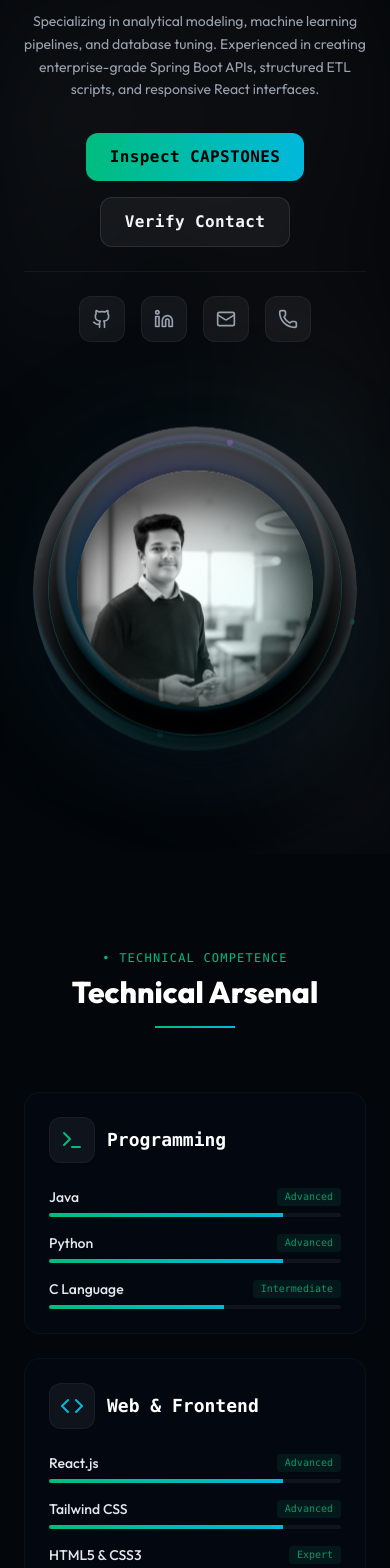
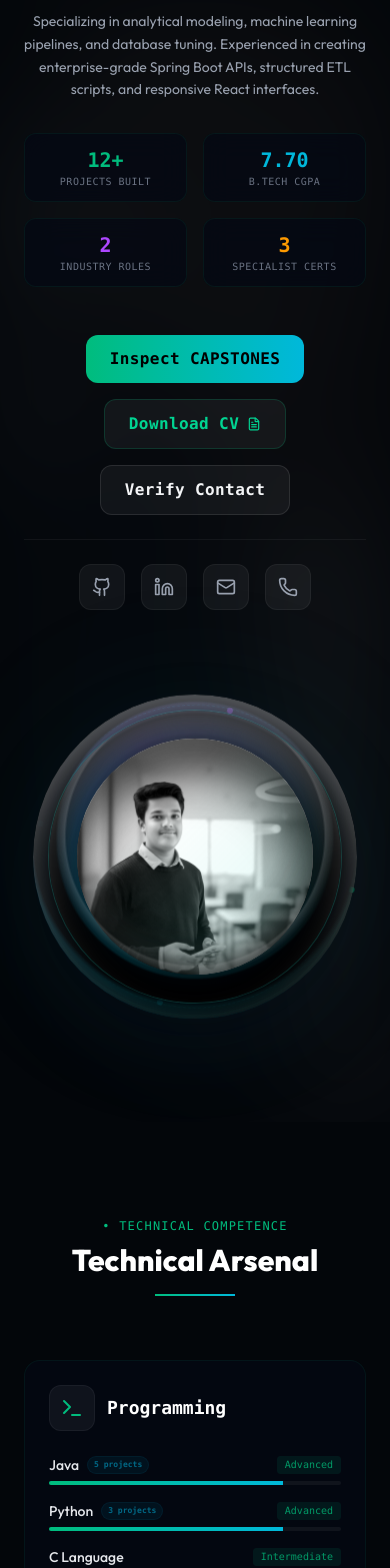
Before and after one commit to UdayPatnala/portifolio, a React (Vite) app: page / in a window 390 px wide. Shown: the part 320-1888 px from the top of the page. Built offline with nearby package versions, Linux system fonts and the light colour scheme.

Commit message:
feat: introduce dynamic projects-skills count link badges, interactive timelines for Education/Training, and a prominent Resume CV download action on Hero Section

```diff
--- a/src/App.jsx
+++ b/src/App.jsx
@@ -350,6 +350,22 @@ const SKILLS_DATA = [
   }
 ];
 
+const getProjectCountForSkill = (skillName) => {
+  const normalizedSkill = skillName.toLowerCase().trim();
+  return PROJECT_DATA.filter((proj) =>
+    proj.tags.some((tag) => {
+      const normalizedTag = tag.toLowerCase().trim();
+      if (normalizedTag.includes(normalizedSkill) || normalizedSkill.includes(normalizedTag)) return true;
+      if (normalizedSkill === "java" && normalizedTag.includes("java") && !normalizedTag.includes("javascript")) return true;
+      if (normalizedSkill === "git & github" && (normalizedTag.includes("git") || normalizedTag.includes("github"))) return true;
+      if (normalizedSkill === "html5 & css3" && (normalizedTag.includes("html") || normalizedTag.includes("css"))) return true;
+      if (normalizedSkill === "docker & vercel" && (normalizedTag.includes("docker") || normalizedTag.includes("vercel"))) return true;
+      if (normalizedSkill === "node.js & express" && (normalizedTag.includes("node") || normalizedTag.includes("express"))) return true;
+      return false;
+    })
+  ).length;
+};
+
 const TRAINING_DATA = [
   {
     role: "Machine Learning Trainee",
@@ -1087,6 +1103,31 @@ const App = () => {
               Specializing in analytical modeling, machine learning pipelines, and database tuning. Experienced in creating enterprise-grade Spring Boot APIs, structured ETL scripts, and responsive React interfaces.
             </motion.p>
 
+            {/* Quick Stats Grid */}
+            <motion.div
+              initial={{ opacity: 0, y: 20 }}
+              animate={{ opacity: 1, y: 0 }}
+              transition={{ duration: 0.6, delay: 0.35 }}
+              className="grid grid-cols-2 sm:grid-cols-4 gap-4 w-full max-w-lg pt-2 pb-4"
+            >
+              {[
+                { value: "12+", label: "Projects Built", color: "text-emerald-500" },
+                { value: "7.70", label: "B.Tech CGPA", color: "text-cyan-500" },
+                { value: "2", label: "Industry Roles", color: "text-purple-500" },
+                { value: "3", label: "Specialist Certs", color: "text-amber-500" }
+              ].map((stat, sidx) => (
+                <div
+                  key={sidx}
+                  className={`p-3 rounded-xl border glass-panel transition-all duration-300 hover:-translate-y-0.5 ${
+                    isDarkMode ? 'border-white/5 bg-white/[0.01]' : 'border-emerald-500/10 bg-slate-50'
+                  }`}
+                >
+                  <div className={`text-xl font-bold font-mono ${stat.color}`}>{stat.value}</div>
+                  <div className={`text-[10px] uppercase font-mono tracking-wider ${isDarkMode ? 'text-gray-500' : 'text-slate-500'}`}>{stat.label}</div>
+                </div>
+              ))}
+            </motion.div>
+
             {/* Quick Resume & Contact Action Buttons */}
             <motion.div
               initial={{ opacity: 0, y: 20 }}
@@ -1100,6 +1141,17 @@ const App = () => {
               >
                 Inspect CAPSTONES
               </button>
+              <a
+                href="/PATNALA UDAY KUMAR.pdf"
+                download="PATNALA UDAY KUMAR.pdf"
+                className={`px-6 py-3 border rounded-xl font-bold font-mono tracking-wide flex items-center gap-2 transition-all duration-300 cursor-none ${
+                  isDarkMode
+                    ? 'bg-white/5 border-emerald-500/20 text-emerald-400 hover:bg-emerald-500/5 hover:border-emerald-500/40'
+                    : 'bg-emerald-50/50 border-emerald-500/20 text-emerald-600 hover:bg-emerald-500/5 hover:border-emerald-500/30'
+                }`}
+              >
+                Download CV <FileText size={14} />
+              </a>
               <button
                 onClick={() => scrollToSection('connect')}
                 className={`px-6 py-3 border rounded-xl font-bold font-mono tracking-wide transition-all duration-300 cursor-none ${
@@ -1271,9 +1323,16 @@ const App = () => {
                       transition={{ type: "spring", stiffness: 300, damping: 20 }}
                     >
                       <div className="flex justify-between items-center text-sm mb-1.5">
+                        <div className="flex items-center gap-2">
                           <span className={`font-medium transition-colors duration-300 group-hover/item:text-emerald-500 dark:group-hover/item:text-emerald-400 ${
                             isDarkMode ? 'text-gray-200' : 'text-slate-700'
                           }`}>{skill.name}</span>
+                          {getProjectCountForSkill(skill.name) > 0 && (
+                            <span className="text-[8px] font-mono font-bold px-1.5 py-0.5 bg-cyan-500/10 text-cyan-600 dark:text-cyan-400 rounded-full border border-cyan-500/10 opacity-70 group-hover/item:opacity-100 transition-opacity">
+                              {getProjectCountForSkill(skill.name)} projects
+                            </span>
+                          )}
+                        </div>
                         <span className="text-[10px] font-mono text-emerald-600 dark:text-emerald-400 bg-emerald-500/10 px-2 py-0.5 rounded transition-transform group-hover/item:scale-105">
                           {skill.level}
                         </span>
@@ -1435,10 +1494,26 @@ const App = () => {
                 <div className="h-[2px] w-16 bg-emerald-500 mt-3" />
               </div>
 
-              <div className="space-y-6">
-                {EDUCATION_DATA.map((edu) => (
+              <div className="relative pl-6 sm:pl-8 border-l border-emerald-500/20 space-y-6 ml-2">
+                {EDUCATION_DATA.map((edu, eIdx) => (
                   <motion.div
                     key={edu.degree}
+                    initial={{ opacity: 0, x: -20 }}
+                    whileInView={{ opacity: 1, x: 0 }}
+                    viewport={{ once: true }}
+                    transition={{ duration: 0.5, delay: eIdx * 0.1 }}
+                    className="relative"
+                  >
+                    {/* Timeline Dot Node */}
+                    <div className={`absolute -left-[35px] sm:-left-[43px] top-1.5 w-6 h-6 sm:w-8 sm:h-8 rounded-full flex items-center justify-center border transition-all duration-300 shadow-md ${
+                      isDarkMode
+                        ? 'bg-[#03060a] border-emerald-500/30 text-emerald-400 hover:border-emerald-500'
+                        : 'bg-white border-emerald-500/40 text-emerald-600 hover:border-emerald-600'
+                    }`}>
+                      <Award size={13} />
+                    </div>
+
+                    <motion.div
                       whileHover={{ x: 6, scale: 1.01 }}
                       className={`p-6 rounded-2xl glass-panel border-l-4 ${edu.color} border-y border-r transition-all duration-300 ${
                         isDarkMode ? 'border-white/5' : 'border-emerald-500/10'
@@ -1456,6 +1531,7 @@ const App = () => {
                         isDarkMode ? 'text-gray-300' : 'text-slate-700'
                       }`}>{edu.institution}</p>
                       <span className={`text-[10px] font-mono ${isDarkMode ? 'text-gray-500' : 'text-slate-400'}`}>{edu.period}</span>
+                    </motion.div>
                   </motion.div>
                 ))}
               </div>
@@ -1516,10 +1592,26 @@ const App = () => {
                 <div className="h-[2px] w-16 bg-amber-500 mt-3" />
               </div>
 
-              <div className="space-y-4">
-                {TRAINING_DATA.map((train) => (
+              <div className="relative pl-5 border-l border-amber-500/20 space-y-4 ml-1">
+                {TRAINING_DATA.map((train, tIdx) => (
                   <motion.div
                     key={train.role}
+                    initial={{ opacity: 0, x: -15 }}
+                    whileInView={{ opacity: 1, x: 0 }}
+                    viewport={{ once: true }}
+                    transition={{ duration: 0.5, delay: tIdx * 0.1 }}
+                    className="relative"
+                  >
+                    {/* Timeline Dot Node */}
+                    <div className={`absolute -left-[31px] top-1.5 w-5 h-5 rounded-full flex items-center justify-center border transition-all duration-300 shadow-md ${
+                      isDarkMode
+                        ? 'bg-[#03060a] border-amber-500/30 text-amber-450 hover:border-amber-500'
+                        : 'bg-white border-amber-500/40 text-amber-600 hover:border-amber-600'
+                    }`}>
+                      <Terminal size={10} />
+                    </div>
+
+                    <motion.div
                       whileHover={{ y: -6, scale: 1.02, borderColor: 'rgba(245, 158, 11, 0.4)' }}
                       className={`p-4 rounded-xl glass-panel border transition-all duration-300 ${
                         isDarkMode ? 'border-white/5' : 'border-emerald-500/15'
@@ -1541,6 +1633,7 @@ const App = () => {
                       }`}>
                         {train.description}
                       </p>
+                    </motion.div>
                   </motion.div>
                 ))}
               </div>
```
Lines whose indentation alone changed are shown as unchanged.
